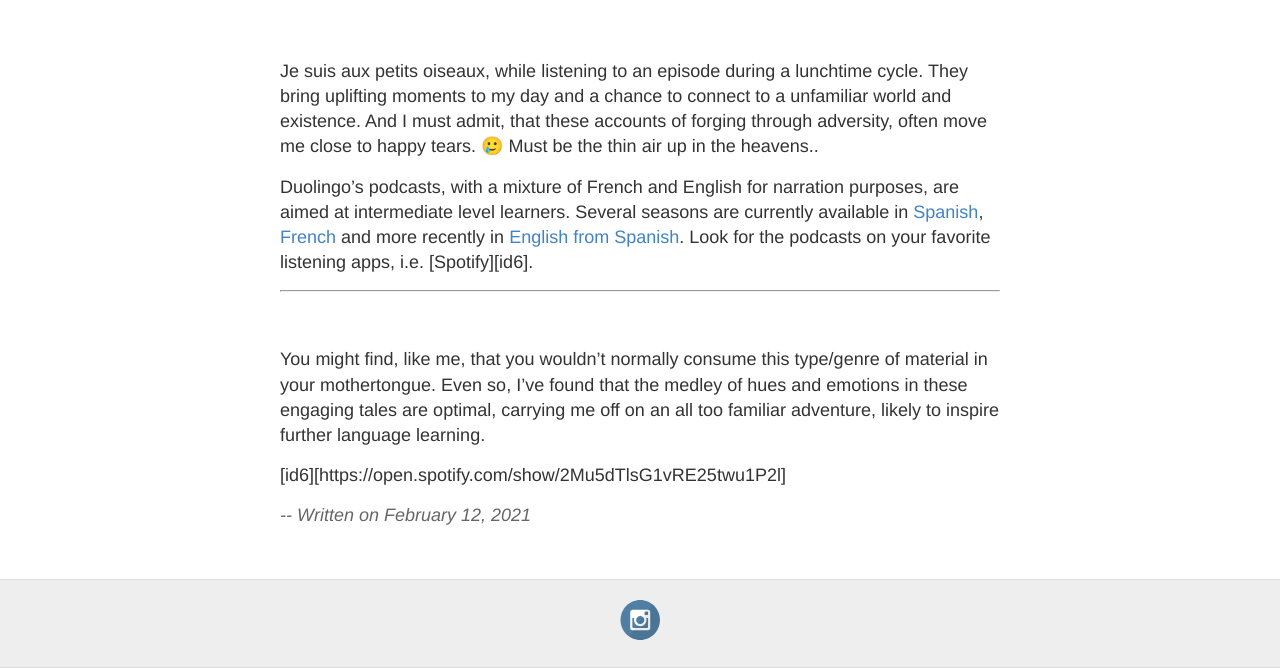
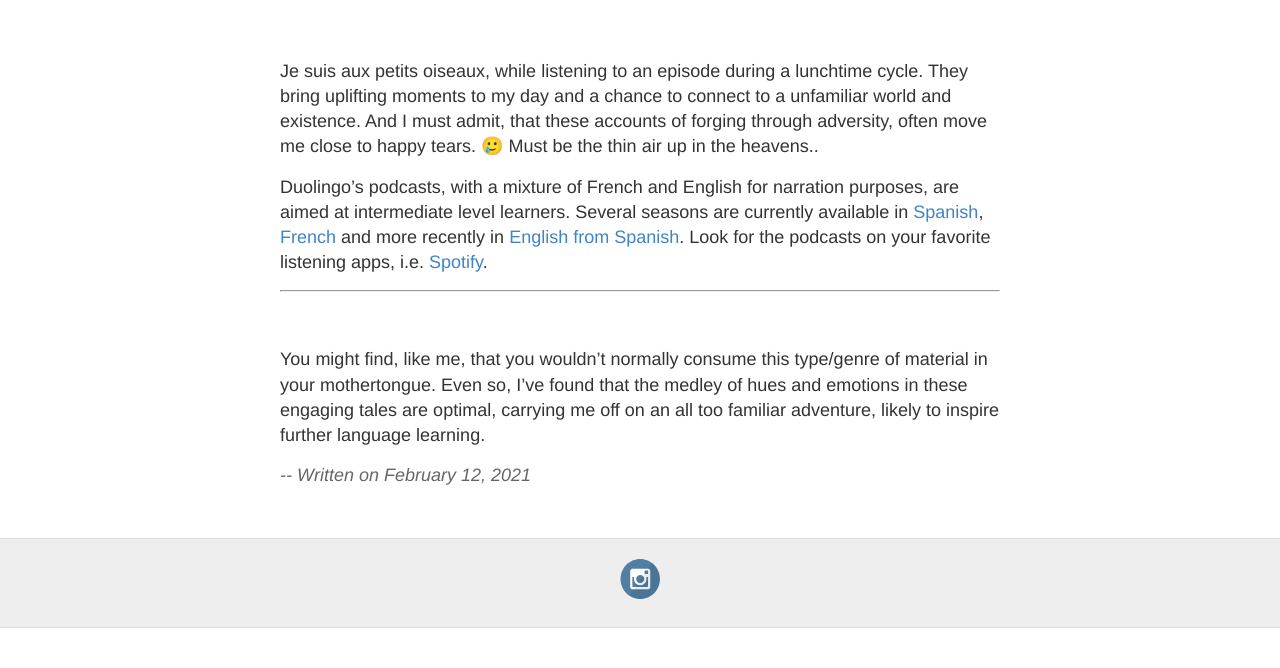
Before and after one commit to dudolavida/dudolavida.github.io, a Jekyll site: the page built from _posts/2021-02-12-Duolingo-podcasts-French.md, in a window 1280 px wide and 900 px high, scrolled down 792 px, cut to the strip 232-900 px from the top of the window. Built offline with Jekyll 4.4.1, drawn with Linux system fonts in a browser that asks for light colours; after the commit the page ends 1652 px from its top, so only the background shows below that.

Commit message:
fix issue with pages

```diff
--- a/_layouts/page.html
+++ b/_layouts/page.html
@@ -7,8 +7,8 @@
   <h1>{{ page.title }}</h1>
 
   <div class="entry">
-    <!--- {{ content }}
-    {% if page.title == "Reading" %}
+    {{ content }}
+    <!--- {% if page.title == "Reading" %}
     Add link to recently read books
     {% endif %}
     --->
--- a/_posts/2021-02-12-Duolingo-podcasts-French.md
+++ b/_posts/2021-02-12-Duolingo-podcasts-French.md
@@ -55,4 +55,4 @@
 
 [id5]: https://podcast.duolingo.com/english "https://podcast.duolingo.com/english"
 
-[id6][https://open.spotify.com/show/2Mu5dTlsG1vRE25twu1P2l]
+[id6]:[https://open.spotify.com/show/2Mu5dTlsG1vRE25twu1P2l]
```
Also changed, not shown: about.md (+3 -0 lines).
